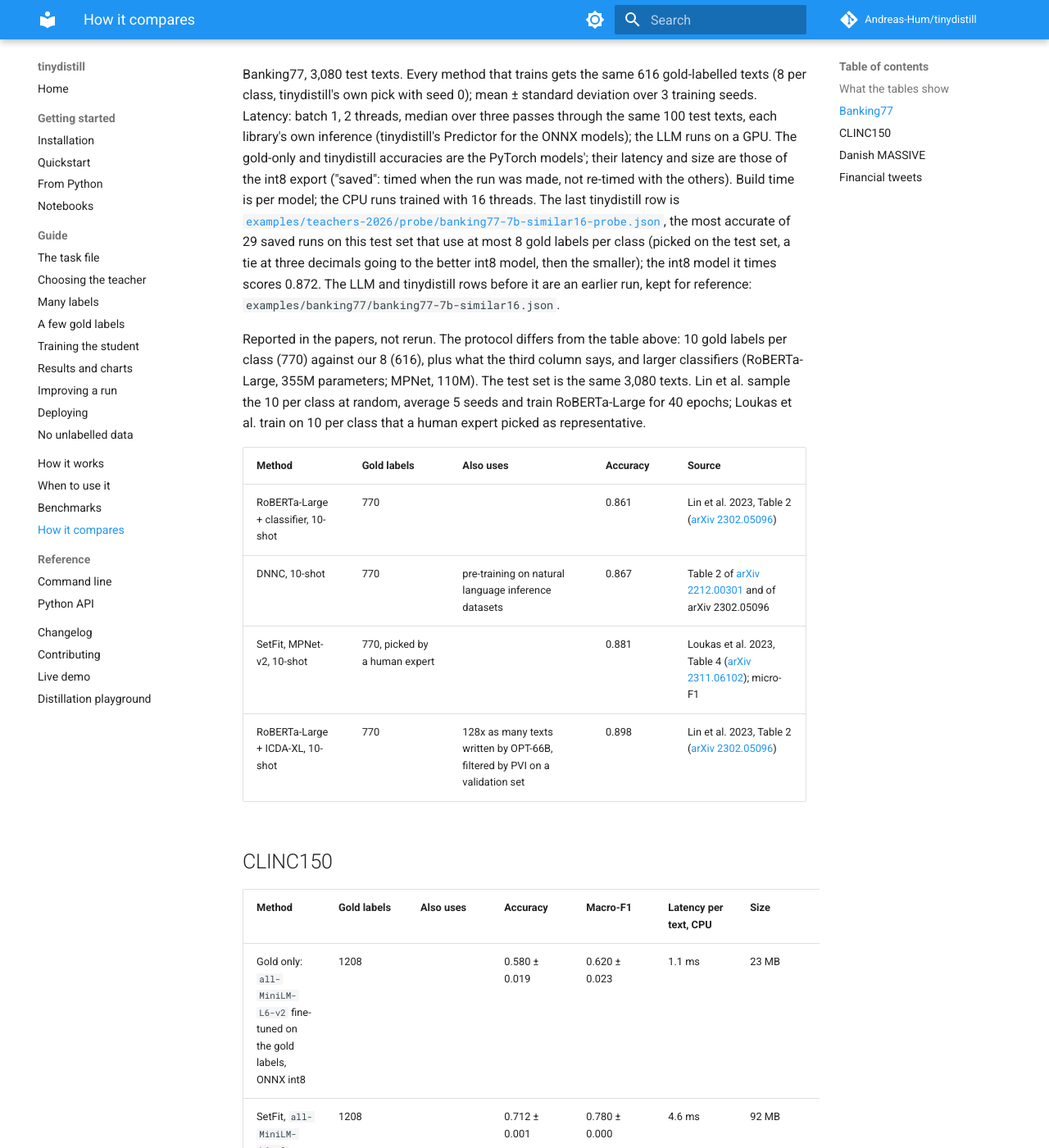
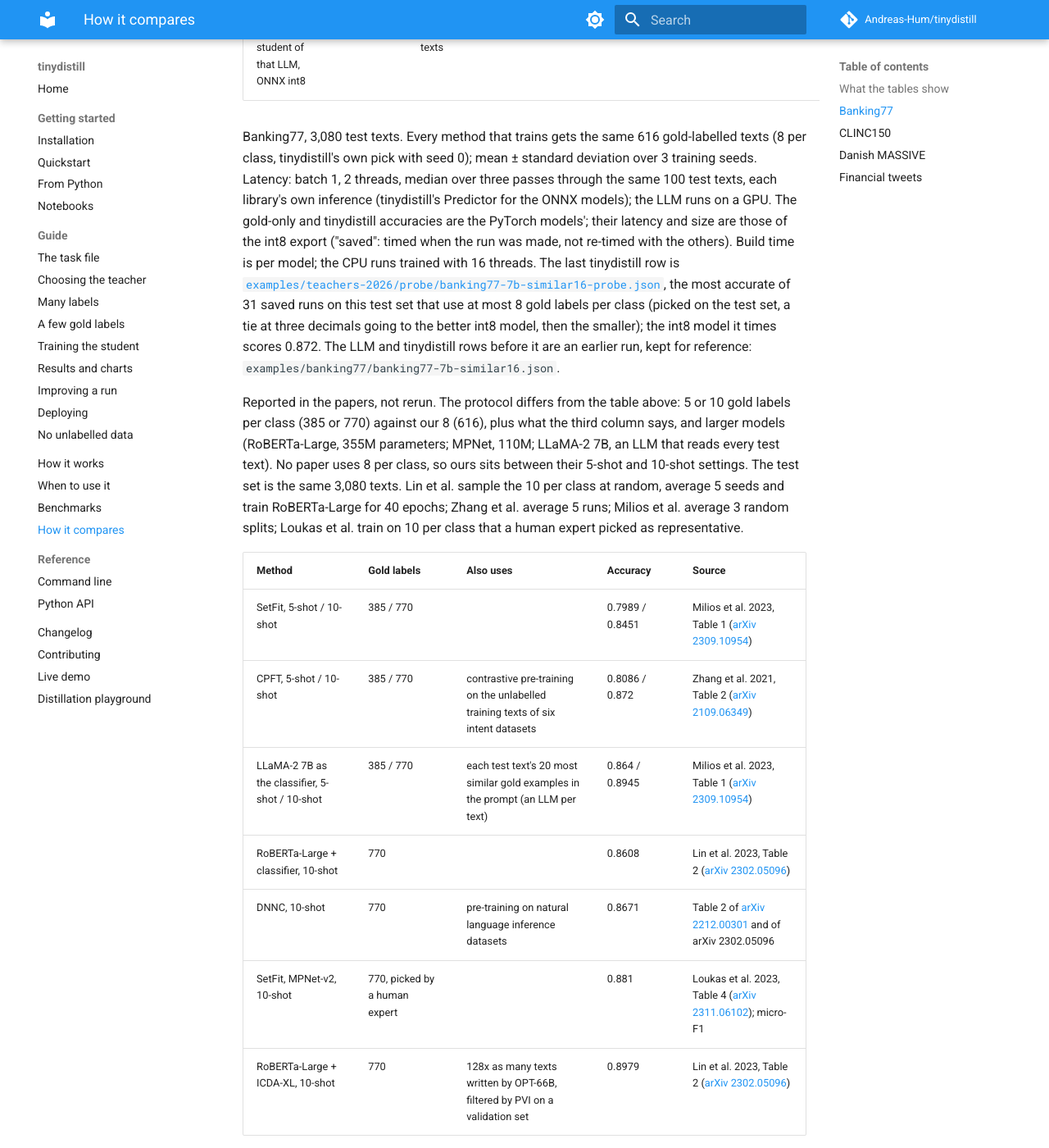
Before and after one commit to Andreas-Hum/tinydistill, an MkDocs documentation site: the page built from docs/how-it-compares.md, in a window 1280 px wide and 1400 px high, scrolled down 2876 px. Shown: the whole window at 82% size. Built offline with MkDocs 1.6.1 and Material for MkDocs 9.7.7, drawn with Linux system fonts in a browser that asks for light colours; comment, search, counter and statistics services are not loaded; some of the changed text lies outside the part shown.

Commit message:
docs : published few-shot results on Banking77 and HWU64, at their own precision

```diff
--- a/docs/how-it-compares.md
+++ b/docs/how-it-compares.md
@@ -43,10 +43,12 @@ reruns everything.
 - **GLiClass is the weakest on the many-label tasks** (0.443 on Banking77, 0.530 on CLINC150) and the slowest
   model on a CPU, because it reads every label name with every text. Label descriptions lowered its accuracy on
   both tasks where they were tried.
-- **Some published 10-shot results on Banking77 are higher**: RoBERTa-Large with ICDA reports 0.898 and SetFit with
-  MPNet on expert-picked examples 0.881, against the student's 0.875 with 8 labels per class. They use 10 labels
-  per class and larger models, and ICDA also uses texts written by OPT-66B, so they are listed apart and not
-  rerun.
+- **Against published few-shot results on Banking77** (listed apart, not rerun: 5 or 10 labels per class and
+  larger models), the student's 0.875 with 8 labels per class is above every published 5-shot result and above
+  CPFT (0.872), DNNC (0.8671), RoBERTa-Large (0.8608) and SetFit (0.8451) with 10; it is below SetFit on 10
+  examples per class that a human expert picked (0.881, micro-F1), LLaMA-2 7B classifying every test text with
+  20 retrieved examples (0.8945), and RoBERTa-Large with ICDA, which also trains on texts written by OPT-66B
+  (0.8979).
 
 Not run, for time: SetFit with `all-mpnet-base-v2` (on Banking77 it ran for 90 minutes on the CPU without
 finishing its 3 seeds) and GLiClass large, on every task; SetFit and GLiClass on Danish MASSIVE. The saved
@@ -67,16 +69,19 @@ SetFit run with `paraphrase-mpnet-base-v2` on Banking77, trained on a GPU, reach
 | The LLM as the classifier: `Qwen2.5-7B-Instruct`, 16 similar examples, 4-bit, probe | 616 (in the prompt) | | 0.859 | 0.859 | 155 ms (RTX 4090) | 5.4 GB | none | yes, to run it |
 | tinydistill: `all-MiniLM-L6-v2` student of that LLM, ONNX int8 | 616 | the LLM's labels on 10,003 unlabelled texts | 0.875 ± 0.001 | 0.875 ± 0.001 | 1.2 ms | 23 MB | 35 min labelling + 58 s training (RTX 4090) | yes, to build it |
 
-Banking77, 3,080 test texts. Every method that trains gets the same 616 gold-labelled texts (8 per class, tinydistill's own pick with seed 0); mean ± standard deviation over 3 training seeds. Latency: batch 1, 2 threads, median over three passes through the same 100 test texts, each library's own inference (tinydistill's Predictor for the ONNX models); the LLM runs on a GPU. The gold-only and tinydistill accuracies are the PyTorch models'; their latency and size are those of the int8 export ("saved": timed when the run was made, not re-timed with the others). Build time is per model; the CPU runs trained with 16 threads. The last tinydistill row is [`examples/teachers-2026/probe/banking77-7b-similar16-probe.json`](https://github.com/Andreas-Hum/tinydistill/blob/main/examples/teachers-2026/probe/banking77-7b-similar16-probe.json), the most accurate of 29 saved runs on this test set that use at most 8 gold labels per class (picked on the test set, a tie at three decimals going to the better int8 model, then the smaller); the int8 model it times scores 0.872. The LLM and tinydistill rows before it are an earlier run, kept for reference: `examples/banking77/banking77-7b-similar16.json`.
+Banking77, 3,080 test texts. Every method that trains gets the same 616 gold-labelled texts (8 per class, tinydistill's own pick with seed 0); mean ± standard deviation over 3 training seeds. Latency: batch 1, 2 threads, median over three passes through the same 100 test texts, each library's own inference (tinydistill's Predictor for the ONNX models); the LLM runs on a GPU. The gold-only and tinydistill accuracies are the PyTorch models'; their latency and size are those of the int8 export ("saved": timed when the run was made, not re-timed with the others). Build time is per model; the CPU runs trained with 16 threads. The last tinydistill row is [`examples/teachers-2026/probe/banking77-7b-similar16-probe.json`](https://github.com/Andreas-Hum/tinydistill/blob/main/examples/teachers-2026/probe/banking77-7b-similar16-probe.json), the most accurate of 31 saved runs on this test set that use at most 8 gold labels per class (picked on the test set, a tie at three decimals going to the better int8 model, then the smaller); the int8 model it times scores 0.872. The LLM and tinydistill rows before it are an earlier run, kept for reference: `examples/banking77/banking77-7b-similar16.json`.
 
-Reported in the papers, not rerun. The protocol differs from the table above: 10 gold labels per class (770) against our 8 (616), plus what the third column says, and larger classifiers (RoBERTa-Large, 355M parameters; MPNet, 110M). The test set is the same 3,080 texts. Lin et al. sample the 10 per class at random, average 5 seeds and train RoBERTa-Large for 40 epochs; Loukas et al. train on 10 per class that a human expert picked as representative.
+Reported in the papers, not rerun. The protocol differs from the table above: 5 or 10 gold labels per class (385 or 770) against our 8 (616), plus what the third column says, and larger models (RoBERTa-Large, 355M parameters; MPNet, 110M; LLaMA-2 7B, an LLM that reads every test text). No paper uses 8 per class, so ours sits between their 5-shot and 10-shot settings. The test set is the same 3,080 texts. Lin et al. sample the 10 per class at random, average 5 seeds and train RoBERTa-Large for 40 epochs; Zhang et al. average 5 runs; Milios et al. average 3 random splits; Loukas et al. train on 10 per class that a human expert picked as representative.
 
 | Method | Gold labels | Also uses | Accuracy | Source |
 |---|---|---|---|---|
-| RoBERTa-Large + classifier, 10-shot | 770 |  | 0.861 | Lin et al. 2023, Table 2 ([arXiv 2302.05096](https://arxiv.org/abs/2302.05096)) |
-| DNNC, 10-shot | 770 | pre-training on natural language inference datasets | 0.867 | Table 2 of [arXiv 2212.00301](https://arxiv.org/abs/2212.00301) and of arXiv 2302.05096 |
+| SetFit, 5-shot / 10-shot | 385 / 770 |  | 0.7989 / 0.8451 | Milios et al. 2023, Table 1 ([arXiv 2309.10954](https://arxiv.org/abs/2309.10954)) |
+| CPFT, 5-shot / 10-shot | 385 / 770 | contrastive pre-training on the unlabelled training texts of six intent datasets | 0.8086 / 0.872 | Zhang et al. 2021, Table 2 ([arXiv 2109.06349](https://arxiv.org/abs/2109.06349)) |
+| LLaMA-2 7B as the classifier, 5-shot / 10-shot | 385 / 770 | each test text's 20 most similar gold examples in the prompt (an LLM per text) | 0.864 / 0.8945 | Milios et al. 2023, Table 1 ([arXiv 2309.10954](https://arxiv.org/abs/2309.10954)) |
+| RoBERTa-Large + classifier, 10-shot | 770 |  | 0.8608 | Lin et al. 2023, Table 2 ([arXiv 2302.05096](https://arxiv.org/abs/2302.05096)) |
+| DNNC, 10-shot | 770 | pre-training on natural language inference datasets | 0.8671 | Table 2 of [arXiv 2212.00301](https://arxiv.org/abs/2212.00301) and of arXiv 2302.05096 |
 | SetFit, MPNet-v2, 10-shot | 770, picked by a human expert |  | 0.881 | Loukas et al. 2023, Table 4 ([arXiv 2311.06102](https://arxiv.org/abs/2311.06102)); micro-F1 |
-| RoBERTa-Large + ICDA-XL, 10-shot | 770 | 128x as many texts written by OPT-66B, filtered by PVI on a validation set | 0.898 | Lin et al. 2023, Table 2 ([arXiv 2302.05096](https://arxiv.org/abs/2302.05096)) |
+| RoBERTa-Large + ICDA-XL, 10-shot | 770 | 128x as many texts written by OPT-66B, filtered by PVI on a validation set | 0.8979 | Lin et al. 2023, Table 2 ([arXiv 2302.05096](https://arxiv.org/abs/2302.05096)) |
 <!-- /results -->
 
 ## CLINC150
@@ -93,8 +98,12 @@ Reported in the papers, not rerun. The protocol differs from the table above: 10
 | The LLM as the classifier: `gemma-4-12B-it`, 16 similar examples, 4-bit, probe | 1208 (in the prompt) | | 0.941 | 0.950 | 1300 ms (RTX 4090) | 7.5 GB | none | yes, to run it |
 | tinydistill: `all-MiniLM-L6-v2` student of that LLM, ONNX int8 | 1208 | the LLM's labels on 15,250 unlabelled texts | 0.860 ± 0.005 | 0.898 ± 0.004 | 0.8 ms | 23 MB | 7.2 h labelling + 82 s training (RTX 4090) | yes, to build it |
 
-CLINC150 (plus, with out of scope), 5,500 test texts. Every method that trains gets the same 1208 gold-labelled texts (8 per class, tinydistill's own pick with seed 0); mean ± standard deviation over 3 training seeds. Latency: batch 1, 2 threads, median over three passes through the same 100 test texts, each library's own inference (tinydistill's Predictor for the ONNX models); the LLM runs on a GPU. The gold-only and tinydistill accuracies are the PyTorch models'; their latency and size are those of the int8 export ("saved": timed when the run was made, not re-timed with the others). Build time is per model; the CPU runs trained with 16 threads. The last tinydistill row is [`examples/teachers-2026/probe/clinc150-gemma4-12b-similar16-probe.json`](https://github.com/Andreas-Hum/tinydistill/blob/main/examples/teachers-2026/probe/clinc150-gemma4-12b-similar16-probe.json), the most accurate of 12 saved runs on this test set that use at most 8 gold labels per class (picked on the test set, a tie at three decimals going to the better int8 model, then the smaller); the int8 model it times scores 0.859. The LLM and tinydistill rows before it are an earlier run, kept for reference: `examples/clinc150/clinc150-7b-shortlist20-keep-oos.json`.
+CLINC150 (plus, with out of scope), 5,500 test texts. Every method that trains gets the same 1208 gold-labelled texts (8 per class, tinydistill's own pick with seed 0); mean ± standard deviation over 3 training seeds. Latency: batch 1, 2 threads, median over three passes through the same 100 test texts, each library's own inference (tinydistill's Predictor for the ONNX models); the LLM runs on a GPU. The gold-only and tinydistill accuracies are the PyTorch models'; their latency and size are those of the int8 export ("saved": timed when the run was made, not re-timed with the others). Build time is per model; the CPU runs trained with 16 threads. The last tinydistill row is [`examples/teachers-2026/probe/clinc150-gemma4-12b-similar16-probe.json`](https://github.com/Andreas-Hum/tinydistill/blob/main/examples/teachers-2026/probe/clinc150-gemma4-12b-similar16-probe.json), the most accurate of 14 saved runs on this test set that use at most 8 gold labels per class (picked on the test set, a tie at three decimals going to the better int8 model, then the smaller); the int8 model it times scores 0.859. The LLM and tinydistill rows before it are an earlier run, kept for reference: `examples/clinc150/clinc150-7b-shortlist20-keep-oos.json`.
 <!-- /results -->
+
+Published few-shot results on CLINC150 are not listed: the papers report accuracy on the 150 in-scope
+intents, with out-of-scope texts left out or scored apart, while this table counts out-of-scope as a 151st label
+over all 5,500 test texts.
 
 ## Danish MASSIVE
 
@@ -105,7 +114,7 @@ CLINC150 (plus, with out of scope), 5,500 test texts. Every method that trains g
 | The LLM as the classifier: `gemma-4-12B-it`, 16 similar examples, 4-bit, probe | 476 (in the prompt) | | 0.808 | 0.780 | 2567 ms (RTX 4090) | 7.5 GB | none | yes, to run it |
 | tinydistill: `paraphrase-multilingual-MiniLM-L12-v2` student of that LLM, ONNX int8 | 476 | the LLM's labels on 11,514 unlabelled texts | 0.815 ± 0.002 | 0.782 ± 0.005 | 2.1 ms | 24 MB | 8.9 h labelling + 2 min training (RTX 4090) | yes, to build it |
 
-Danish MASSIVE, 2,974 test texts. Every method that trains gets the same 476 gold-labelled texts (8 per class, tinydistill's own pick with seed 0); mean ± standard deviation over 3 training seeds. Latency: batch 1, 2 threads, median over three passes through the same 100 test texts, each library's own inference (tinydistill's Predictor for the ONNX models); the LLM runs on a GPU. The gold-only and tinydistill accuracies are the PyTorch models'; their latency and size are those of the int8 export ("saved": timed when the run was made, not re-timed with the others). Build time is per model; the CPU runs trained with 16 threads. The last tinydistill row is [`examples/massive-da/paraphrase-multilingual-MiniLM-L12-v2-trimmed-gemma4-12b-similar16-probe.json`](https://github.com/Andreas-Hum/tinydistill/blob/main/examples/massive-da/paraphrase-multilingual-MiniLM-L12-v2-trimmed-gemma4-12b-similar16-probe.json), the most accurate of 10 saved runs on this test set that use at most 8 gold labels per class (picked on the test set, a tie at three decimals going to the better int8 model, then the smaller); the int8 model it times scores 0.815.
+Danish MASSIVE, 2,974 test texts. Every method that trains gets the same 476 gold-labelled texts (8 per class, tinydistill's own pick with seed 0); mean ± standard deviation over 3 training seeds. Latency: batch 1, 2 threads, median over three passes through the same 100 test texts, each library's own inference (tinydistill's Predictor for the ONNX models); the LLM runs on a GPU. The gold-only and tinydistill accuracies are the PyTorch models'; their latency and size are those of the int8 export ("saved": timed when the run was made, not re-timed with the others). Build time is per model; the CPU runs trained with 16 threads. The last tinydistill row is [`examples/massive-da/paraphrase-multilingual-MiniLM-L12-v2-trimmed-gemma4-12b-similar16-probe.json`](https://github.com/Andreas-Hum/tinydistill/blob/main/examples/massive-da/paraphrase-multilingual-MiniLM-L12-v2-trimmed-gemma4-12b-similar16-probe.json), the most accurate of 12 saved runs on this test set that use at most 8 gold labels per class (picked on the test set, a tie at three decimals going to the better int8 model, then the smaller); the int8 model it times scores 0.815.
 <!-- /results -->
 
 ## Financial tweets
```
Also changed, not shown: CHANGELOG.md (+5 -0 lines), RESULTS.md (+10 -0 lines), examples/compare/banking77.md (+8 -5 lines), examples/compare/clinc150.md (+1 -1 lines), examples/compare/massive-da.md (+1 -1 lines), 1 other file.
